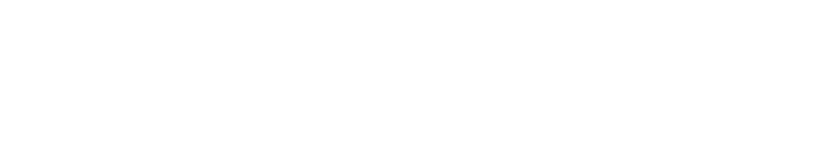
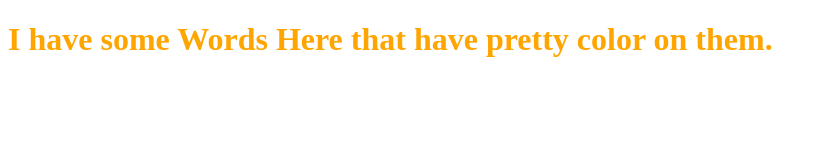
Before and after one commit to MrCleanSpleen/mrcleanspleen.github.io, a plain HTML site: page index.html in a window 1280 px wide. Shown: the whole page, without its empty margins (0-826 px from the left). Drawn offline with Linux system fonts and the light colour scheme.

Commit message:
Update index.html

```diff
--- a/index.html
+++ b/index.html
@@ -1,2 +1,7 @@
 <!DOCTYPE html>
 <html>
+  <body>
+    <h1 style="color: orange">
+      I have some Words Here that have pretty color on them.
+    </h1>
+  </body>
```
